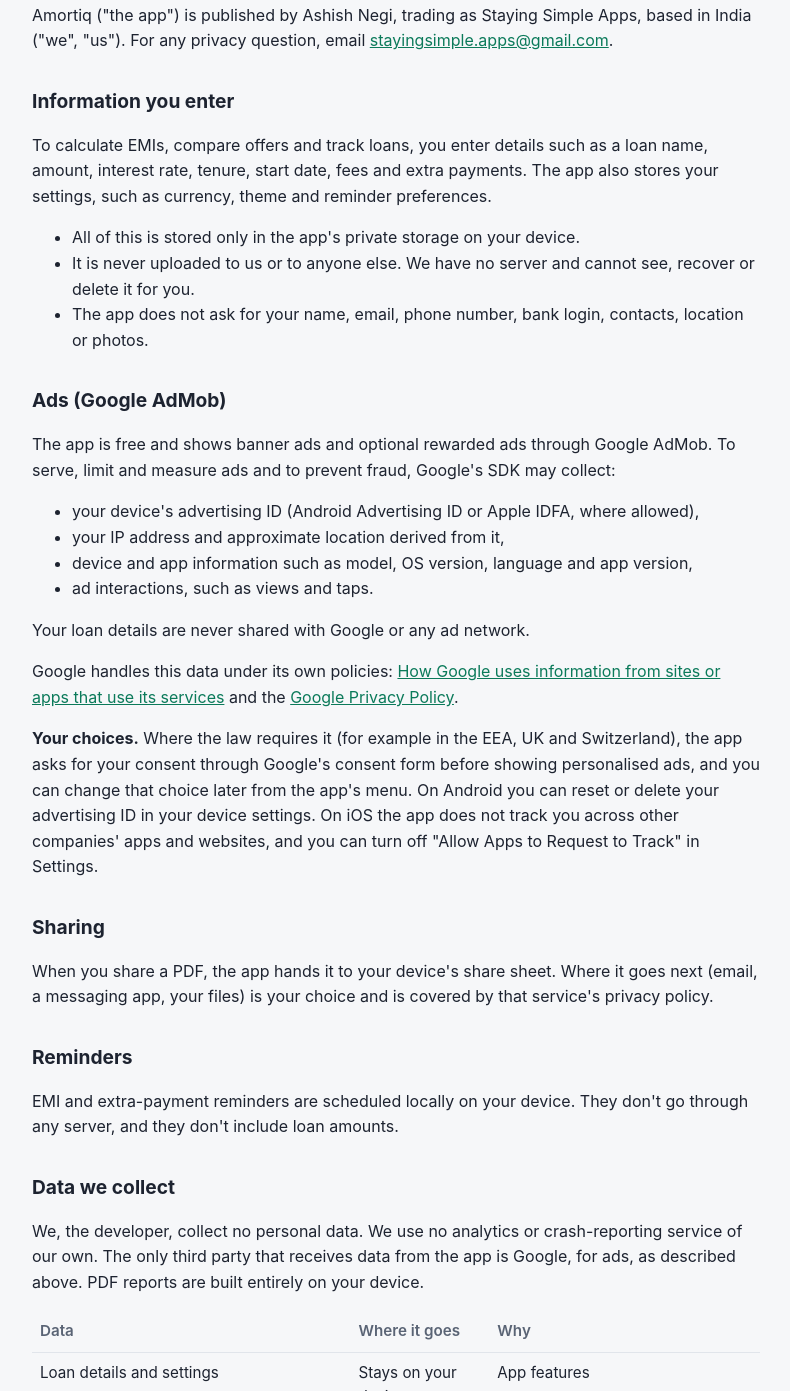
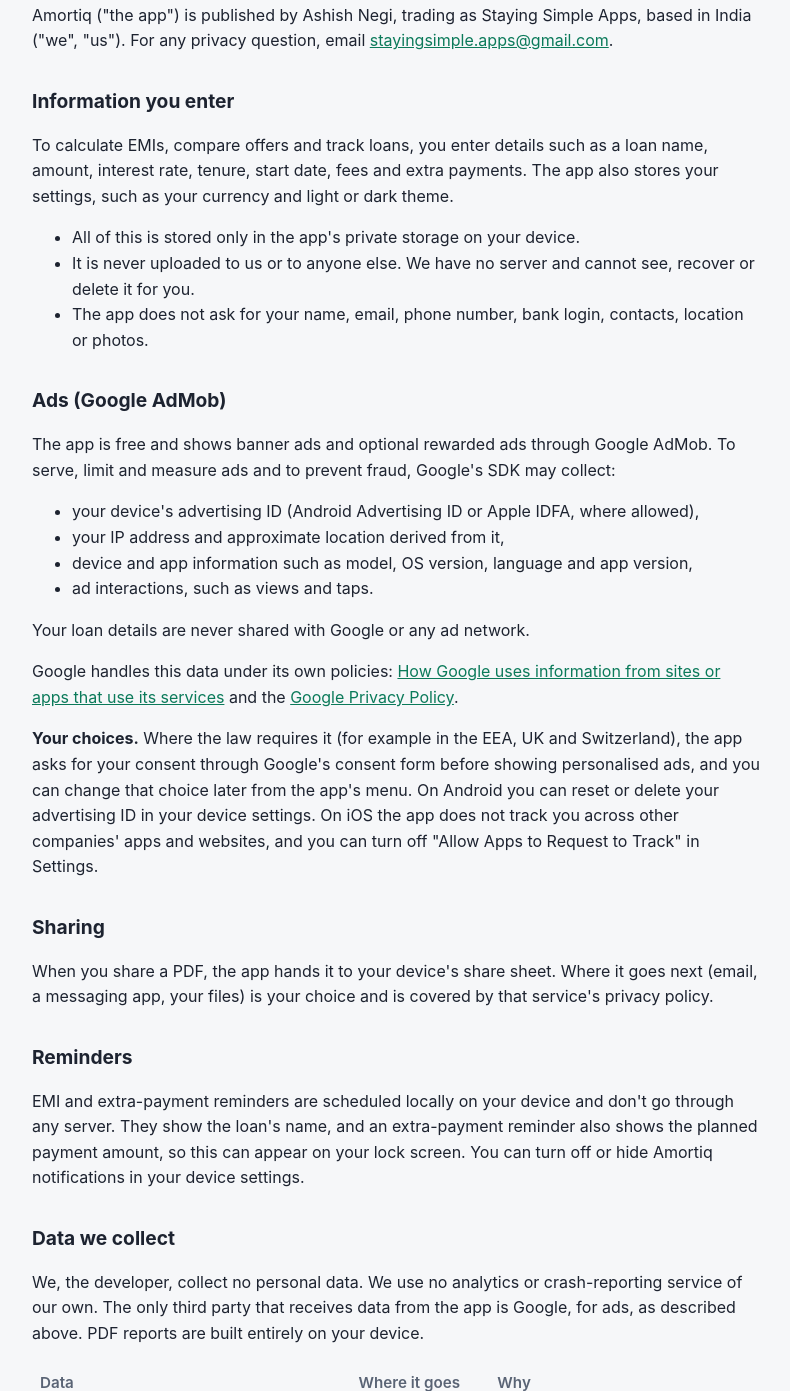
Before and after one commit to stayingsimpleapps/stayingsimpleapps.github.io, a plain HTML site: page amortiq/privacy.html in a window 1280 px wide. Shown: the part 368-1759 px from the top of the page, without its empty margins (244-1034 px from the left). Drawn offline with Linux system fonts and the light colour scheme.

Commit message:
Set AdMob publisher ID and correct privacy policy
app-ads.txt had a placeholder publisher ID. The privacy policy said
reminders never show amounts and that reminder preferences are stored;
neither was true.

```diff
--- a/amortiq/privacy.html
+++ b/amortiq/privacy.html
@@ -47,8 +47,8 @@
 
   <h2>Information you enter</h2>
   <p>To calculate EMIs, compare offers and track loans, you enter details such as a loan name, amount, interest rate,
-  tenure, start date, fees and extra payments. The app also stores your settings, such as currency, theme and reminder
-  preferences.</p>
+  tenure, start date, fees and extra payments. The app also stores your settings, such as your currency and light or dark
+  theme.</p>
   <ul>
     <li>All of this is stored only in the app's private storage on your device.</li>
     <li>It is never uploaded to us or to anyone else. We have no server and cannot see, recover or delete it for you.</li>
@@ -79,8 +79,9 @@
   your files) is your choice and is covered by that service's privacy policy.</p>
 
   <h2>Reminders</h2>
-  <p>EMI and extra-payment reminders are scheduled locally on your device. They don't go through any server, and they
-  don't include loan amounts.</p>
+  <p>EMI and extra-payment reminders are scheduled locally on your device and don't go through any server. They show
+  the loan's name, and an extra-payment reminder also shows the planned payment amount, so this can appear on your lock
+  screen. You can turn off or hide Amortiq notifications in your device settings.</p>
 
   <h2>Data we collect</h2>
   <p>We, the developer, collect no personal data. We use no analytics or crash-reporting service of our own. The only
```
Also changed, not shown: app-ads.txt.
